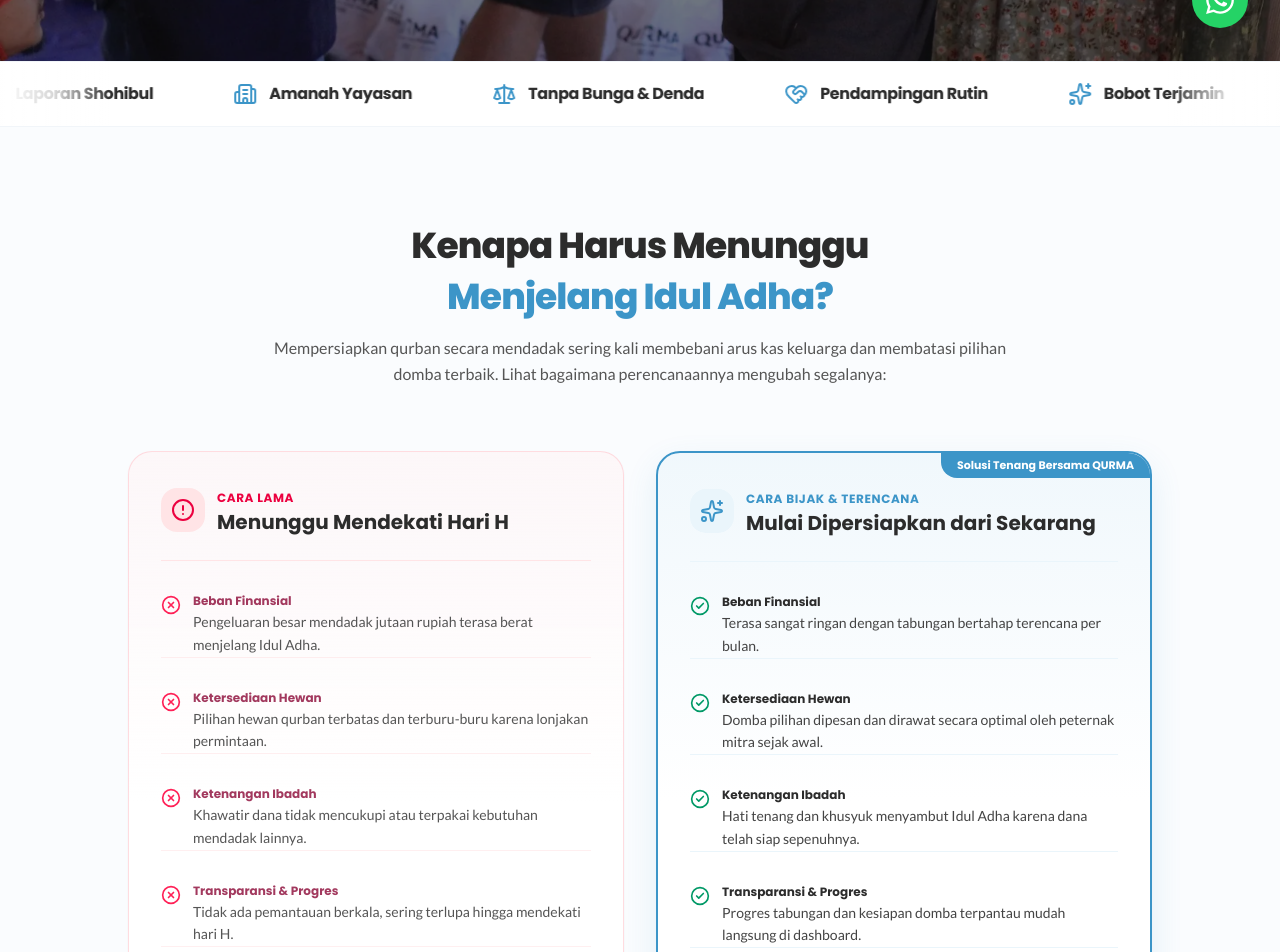
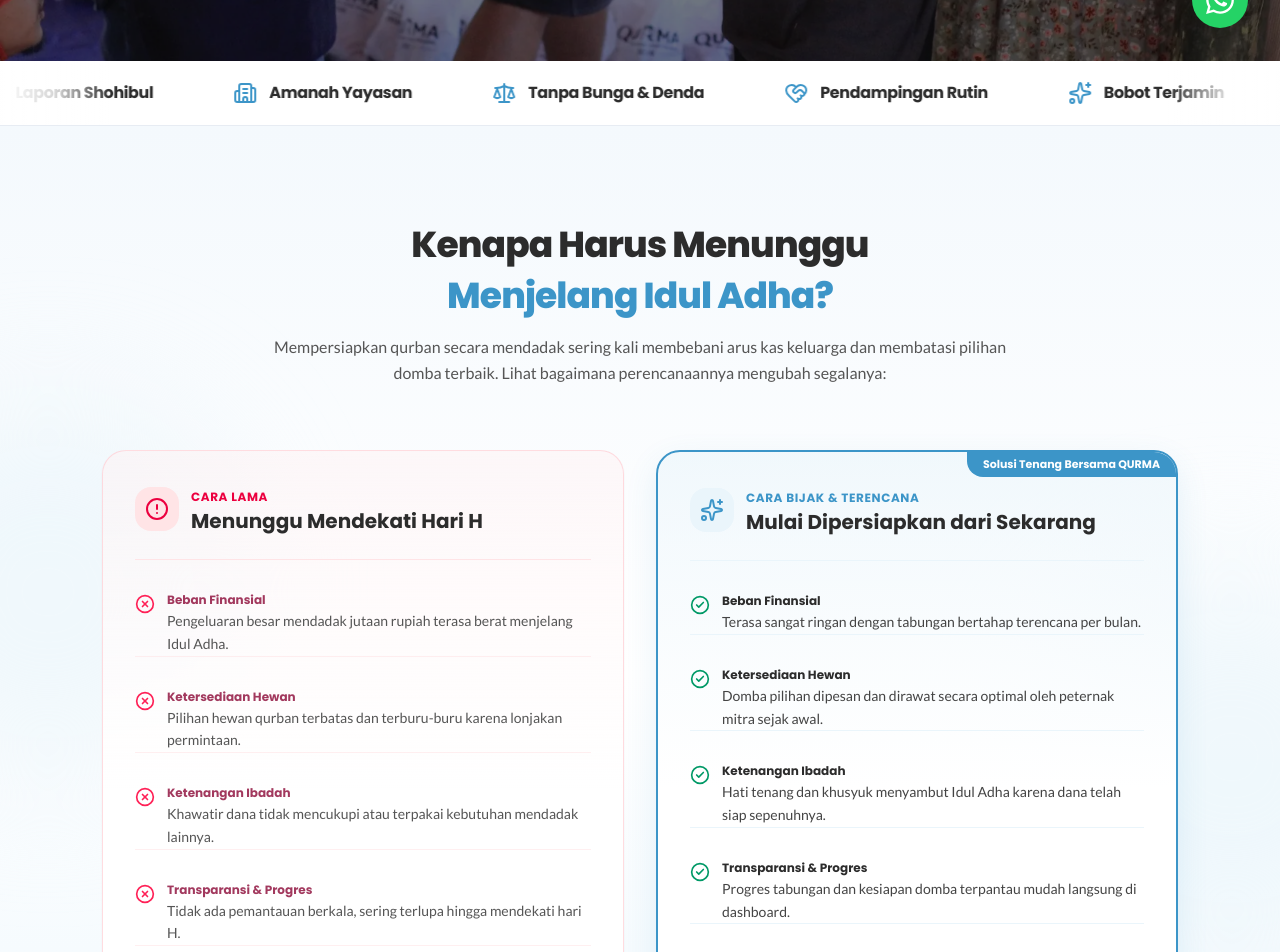
Before and after one commit to Jalan-Langit-Foundation/qurma-frontend, a Next.js app: page / in a window 1280 px wide. Shown: the part 740-1692 px from the top of the page. Built offline with nearby package versions, Linux system fonts and the light colour scheme.

Commit message:
style(landing): selaraskan lebar penuh w-full dan gradasi background section

```diff
--- a/components/sections/landing/02-trust-bar-section.tsx
+++ b/components/sections/landing/02-trust-bar-section.tsx
@@ -71,7 +71,7 @@ export function TrustBarSection() {
   return (
     <section
       aria-label="Keunggulan Utama QURMA"
-      className="relative w-full overflow-hidden bg-white border-y border-slate-100 py-4 sm:py-5 shadow-[0_1px_3px_rgba(0,0,0,0.02)]"
+      className="relative w-full overflow-hidden bg-white border-b border-slate-200/80 py-4 sm:py-5 shadow-[0_1px_3px_rgba(0,0,0,0.02)]"
     >
       <style>{`
         @keyframes marqueeScrollLeft {
--- a/components/sections/landing/03-problem-section.tsx
+++ b/components/sections/landing/03-problem-section.tsx
@@ -10,9 +10,13 @@ export function ProblemSection() {
     <section
       id="problem"
       aria-label="Perbandingan Menunggu vs Mempersiapkan Qurban dari Sekarang"
-      className="w-full bg-[#FAFCFE] py-14 sm:py-20 lg:py-24 border-b border-slate-200/80 relative"
+      className="w-full bg-[linear-gradient(180deg,#F4F9FD_0%,#FFFFFF_50%,#EDF7FD_100%)] py-14 sm:py-20 lg:py-24 border-b border-slate-200/80 relative overflow-hidden"
     >
-      <Container size="xl">
+      {/* Subtle Background Lighting Accent */}
+      <div className="absolute top-1/4 -left-36 w-96 h-96 bg-[#EAF5FB]/70 rounded-full blur-3xl pointer-events-none -z-0" />
+      <div className="absolute bottom-1/4 -right-36 w-96 h-96 bg-[#EAF5FB]/70 rounded-full blur-3xl pointer-events-none -z-0" />
+
+      <Container size="xl" className="relative z-10">
         {/* Section Header */}
         <SectionHeader
           headline={{
@@ -25,7 +29,7 @@ export function ProblemSection() {
         />
 
         {/* Perbandingan 2 Kolom (5 Baris) */}
-        <div className="grid grid-cols-1 lg:grid-cols-2 gap-6 lg:gap-8 items-stretch max-w-5xl mx-auto">
+        <div className="grid grid-cols-1 lg:grid-cols-2 gap-6 lg:gap-8 items-stretch w-full">
           {/* Kolom Kiri: Menunggu Mendekati Hari H */}
           <div className="rounded-3xl border border-rose-200/70 bg-gradient-to-b from-rose-50/50 via-white to-white p-6 sm:p-8 shadow-xs flex flex-col justify-between">
             <div>
--- a/components/sections/landing/05-how-it-works-section.tsx
+++ b/components/sections/landing/05-how-it-works-section.tsx
@@ -10,9 +10,13 @@ export function HowItWorksSection() {
     <section
       id="cara-kerja"
       aria-label="Cara Kerja Program Tabungan QURMA"
-      className="w-full bg-[#FAFCFE] py-14 sm:py-20 lg:py-24 border-b border-slate-200/80 scroll-mt-16 relative"
+      className="w-full bg-[linear-gradient(180deg,#F4F9FD_0%,#FFFFFF_50%,#EDF7FD_100%)] py-14 sm:py-20 lg:py-24 border-b border-slate-200/80 scroll-mt-16 relative overflow-hidden"
     >
-      <Container size="xl">
+      {/* Subtle Background Lighting Accent */}
+      <div className="absolute top-1/4 -left-36 w-96 h-96 bg-[#EAF5FB]/70 rounded-full blur-3xl pointer-events-none -z-0" />
+      <div className="absolute bottom-1/4 -right-36 w-96 h-96 bg-[#EAF5FB]/70 rounded-full blur-3xl pointer-events-none -z-0" />
+
+      <Container size="xl" className="relative z-10">
         <SectionHeader
           headline={{
             line1: "6 Langkah Mudah Menuju",
--- a/components/sections/landing/07-calculator-section.tsx
+++ b/components/sections/landing/07-calculator-section.tsx
@@ -46,9 +46,13 @@ export function CalculatorSection({
     <section
       id="simulasi"
       aria-label="Kalkulator Simulasi Tabungan Qurban"
-      className="w-full bg-[#FAFCFE] py-14 sm:py-20 lg:py-24 border-b border-slate-200/80 scroll-mt-16 relative"
+      className="w-full bg-[linear-gradient(180deg,#F4F9FD_0%,#FFFFFF_50%,#EDF7FD_100%)] py-14 sm:py-20 lg:py-24 border-b border-slate-200/80 scroll-mt-16 relative overflow-hidden"
     >
-      <Container size="xl">
+      {/* Subtle Background Lighting Accent */}
+      <div className="absolute top-1/4 -left-36 w-96 h-96 bg-[#EAF5FB]/70 rounded-full blur-3xl pointer-events-none -z-0" />
+      <div className="absolute bottom-1/4 -right-36 w-96 h-96 bg-[#EAF5FB]/70 rounded-full blur-3xl pointer-events-none -z-0" />
+
+      <Container size="xl" className="relative z-10">
         <SectionHeader
           headline={{
             line1: "Hitung Rencana Tabungan",
@@ -59,7 +63,7 @@ export function CalculatorSection({
           className="mb-12 sm:mb-16"
         />
 
-        <div className="max-w-4xl mx-auto rounded-3xl border-2 border-slate-200/90 bg-white shadow-xl overflow-hidden">
+        <div className="w-full rounded-3xl border-2 border-slate-200/90 bg-white shadow-xl overflow-hidden">
           <div className="grid grid-cols-1 lg:grid-cols-12 divide-y lg:divide-y-0 lg:divide-x divide-slate-100">
             {/* Kolom Kiri: Input Parameter (7 Kolom) */}
             <div className="lg:col-span-7 p-6 sm:p-8 space-y-6">
--- a/components/sections/landing/08-daily-cost-section.tsx
+++ b/components/sections/landing/08-daily-cost-section.tsx
@@ -36,7 +36,7 @@ export function DailyCostSection({
         />
 
         {/* 3 Metric Highlight Cards */}
-        <div className="grid grid-cols-1 md:grid-cols-3 gap-6 max-w-4xl mx-auto">
+        <div className="grid grid-cols-1 md:grid-cols-3 gap-6 lg:gap-8 w-full">
           {/* 1. Per Hari */}
           <Card
             variant="default"
--- a/components/sections/landing/09-testimonial-section.tsx
+++ b/components/sections/landing/09-testimonial-section.tsx
@@ -21,9 +21,13 @@ export function TestimonialSection({
     <section
       id="testimoni"
       aria-label="Pengalaman Mudhohi QURMA 2026"
-      className="w-full bg-[#FAFCFE] py-14 sm:py-20 lg:py-24 border-b border-slate-200/80 relative"
+      className="w-full bg-[linear-gradient(180deg,#F4F9FD_0%,#FFFFFF_50%,#EDF7FD_100%)] py-14 sm:py-20 lg:py-24 border-b border-slate-200/80 relative overflow-hidden"
     >
-      <Container size="xl">
+      {/* Subtle Background Lighting Accent */}
+      <div className="absolute top-1/4 -left-36 w-96 h-96 bg-[#EAF5FB]/70 rounded-full blur-3xl pointer-events-none -z-0" />
+      <div className="absolute bottom-1/4 -right-36 w-96 h-96 bg-[#EAF5FB]/70 rounded-full blur-3xl pointer-events-none -z-0" />
+
+      <Container size="xl" className="relative z-10">
         <SectionHeader
           headline={{
             line1: "Pengalaman Nyata Mudhohi",
@@ -34,7 +38,7 @@ export function TestimonialSection({
           className="mb-12 sm:mb-16"
         />
 
-        <div className="grid grid-cols-1 md:grid-cols-3 gap-6 lg:gap-8 items-stretch max-w-6xl mx-auto">
+        <div className="grid grid-cols-1 md:grid-cols-3 gap-6 lg:gap-8 items-stretch w-full">
           {testimonials.map((testi) => (
             <Card
               key={testi.id}
--- a/components/sections/landing/10-faq-section.tsx
+++ b/components/sections/landing/10-faq-section.tsx
@@ -23,7 +23,7 @@ export function FaqSection() {
         />
 
         {/* 8 FaqAccordion Items */}
-        <div className="max-w-3xl mx-auto">
+        <div className="w-full">
           <FaqAccordion />
         </div>
       </Container>
--- a/components/sections/landing/11-final-cta-section.tsx
+++ b/components/sections/landing/11-final-cta-section.tsx
@@ -22,13 +22,13 @@ export function FinalCtaSection() {
     <section
       id="kontak"
       aria-label="Aksi Penutup Tabungan Qurban"
-      className="w-full bg-gradient-to-b from-[#FAFCFE] to-white py-16 sm:py-24 relative overflow-hidden"
+      className="w-full bg-[linear-gradient(180deg,#F4F9FD_0%,#FFFFFF_50%,#EDF7FD_100%)] py-14 sm:py-20 lg:py-24 border-b border-slate-200/80 relative overflow-hidden scroll-mt-16"
     >
       {/* Decorative Glow */}
       <div className="absolute top-1/2 left-1/2 -translate-x-1/2 -translate-y-1/2 w-[700px] h-[350px] bg-[#3C95C8]/10 blur-3xl rounded-full pointer-events-none -z-0" />
 
       <Container size="xl" className="relative z-10">
-        <div className="max-w-4xl mx-auto rounded-3xl bg-gradient-to-br from-[#1E5B7D] via-[#2F7FA9] to-[#3C95C8] p-8 sm:p-12 lg:p-16 text-center text-white shadow-2xl relative overflow-hidden">
+        <div className="w-full rounded-3xl bg-gradient-to-br from-[#1E5B7D] via-[#2F7FA9] to-[#3C95C8] p-8 sm:p-12 lg:p-16 text-center text-white shadow-2xl relative overflow-hidden">
           {/* Subtle Background Pattern / Rings */}
           <div className="absolute -top-24 -right-24 w-80 h-80 rounded-full border border-white/10 pointer-events-none" />
           <div className="absolute -bottom-24 -left-24 w-80 h-80 rounded-full border border-white/10 pointer-events-none" />
```
